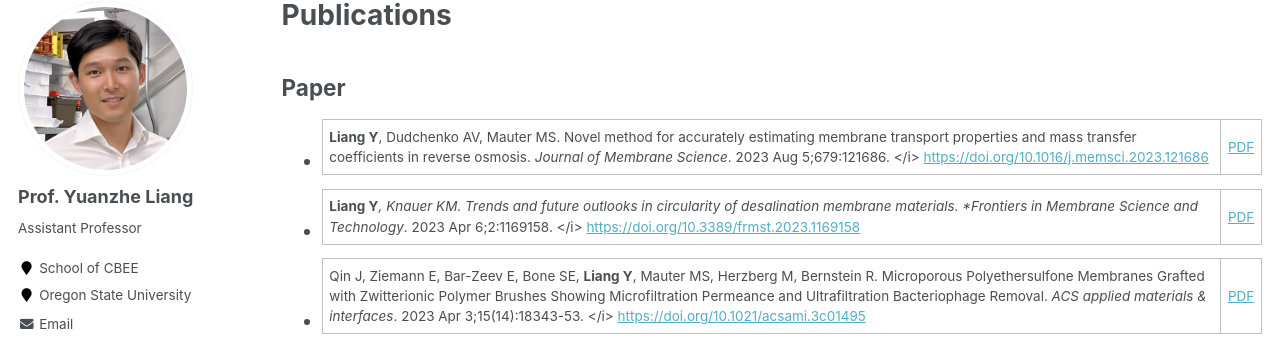
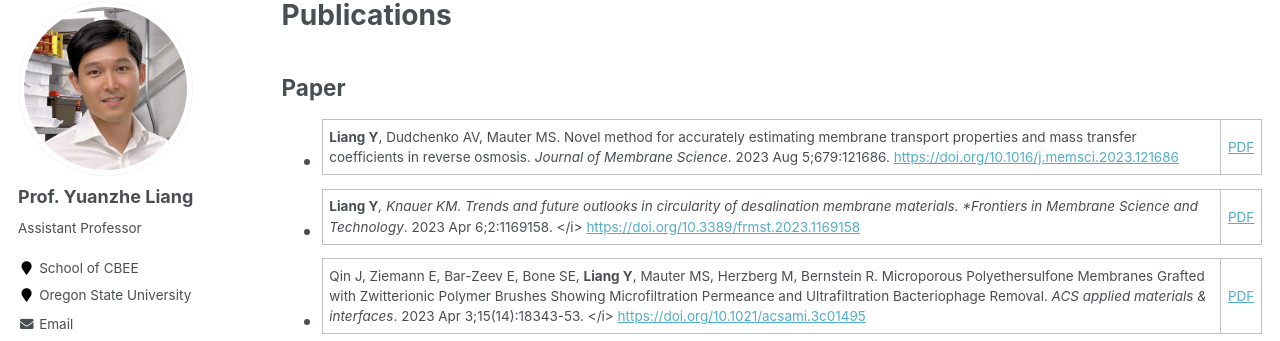
Before and after one commit to yuanzheliang/yuanzheliang.github.io, a Jekyll site: the page built from _pages/publications.md, in a window 1280 px wide and 900 px high. Shown: the part 117-458 px from the top of the window. Built offline with Jekyll 4.4.1, drawn with Linux system fonts in a browser that asks for light colours; some web fonts are replaced.

```diff
--- a/_pages/publications.md
+++ b/_pages/publications.md
@@ -6,7 +6,7 @@ author_profile: true
 ---
 
 ## Paper
-* **Liang Y**, Dudchenko AV, Mauter MS. Novel method for accurately estimating membrane transport properties and mass transfer coefficients in reverse osmosis. *Journal of Membrane Science*. 2023 Aug 5;679:121686. </i> <a href="https://doi.org/10.1016/j.memsci.2023.121686"> https://doi.org/10.1016/j.memsci.2023.121686 </a> | [PDF](https://github.com/yuanzheliang/yuanzheliang.github.io/files/jms2023.pdf)
+* **Liang Y**, Dudchenko AV, Mauter MS. Novel method for accurately estimating membrane transport properties and mass transfer coefficients in reverse osmosis. *Journal of Membrane Science*. 2023 Aug 5;679:121686. <a href="https://doi.org/10.1016/j.memsci.2023.121686"> https://doi.org/10.1016/j.memsci.2023.121686 </a> | [PDF](https://github.com/yuanzheliang/yuanzheliang.github.io/files/jms2023.pdf)
 * **Liang Y***, Knauer KM. Trends and future outlooks in circularity of desalination membrane materials. *Frontiers in Membrane Science and Technology*. 2023 Apr 6;2:1169158. </i> <a href="https://www.frontiersin.org/articles/10.3389/frmst.2023.1169158/full"> https://doi.org/10.3389/frmst.2023.1169158 </a> | [PDF](https://github.com/yuanzheliang/yuanzheliang.github.io/files/frmst2023.pdf)
 * Qin J, Ziemann E, Bar-Zeev E, Bone SE, **Liang Y**, Mauter MS, Herzberg M, Bernstein R. Microporous Polyethersulfone Membranes Grafted with Zwitterionic Polymer Brushes Showing Microfiltration Permeance and Ultrafiltration Bacteriophage Removal. *ACS applied materials & interfaces*. 2023 Apr 3;15(14):18343-53. </i> <a href="https://doi.org/10.1021/acsami.3c01495"> https://doi.org/10.1021/acsami.3c01495 </a> | [PDF](https://github.com/yuanzheliang/yuanzheliang.github.io/files/acsami2023.pdf)
 * **Liang Y**, Dudchenko AV, Mauter MS. Inadequacy of current approaches for characterizing membrane transport properties at high salinities. *Journal of Membrane Science*. 2022 Dec 2:121246. </i> <a href="https://doi.org/10.1016/j.memsci.2022.121246"> https://doi.org/10.1016/j.memsci.2022.121246 </a> | [PDF](https://github.com/yuanzheliang/yuanzheliang.github.io/files/jms2022.pdf)
```
